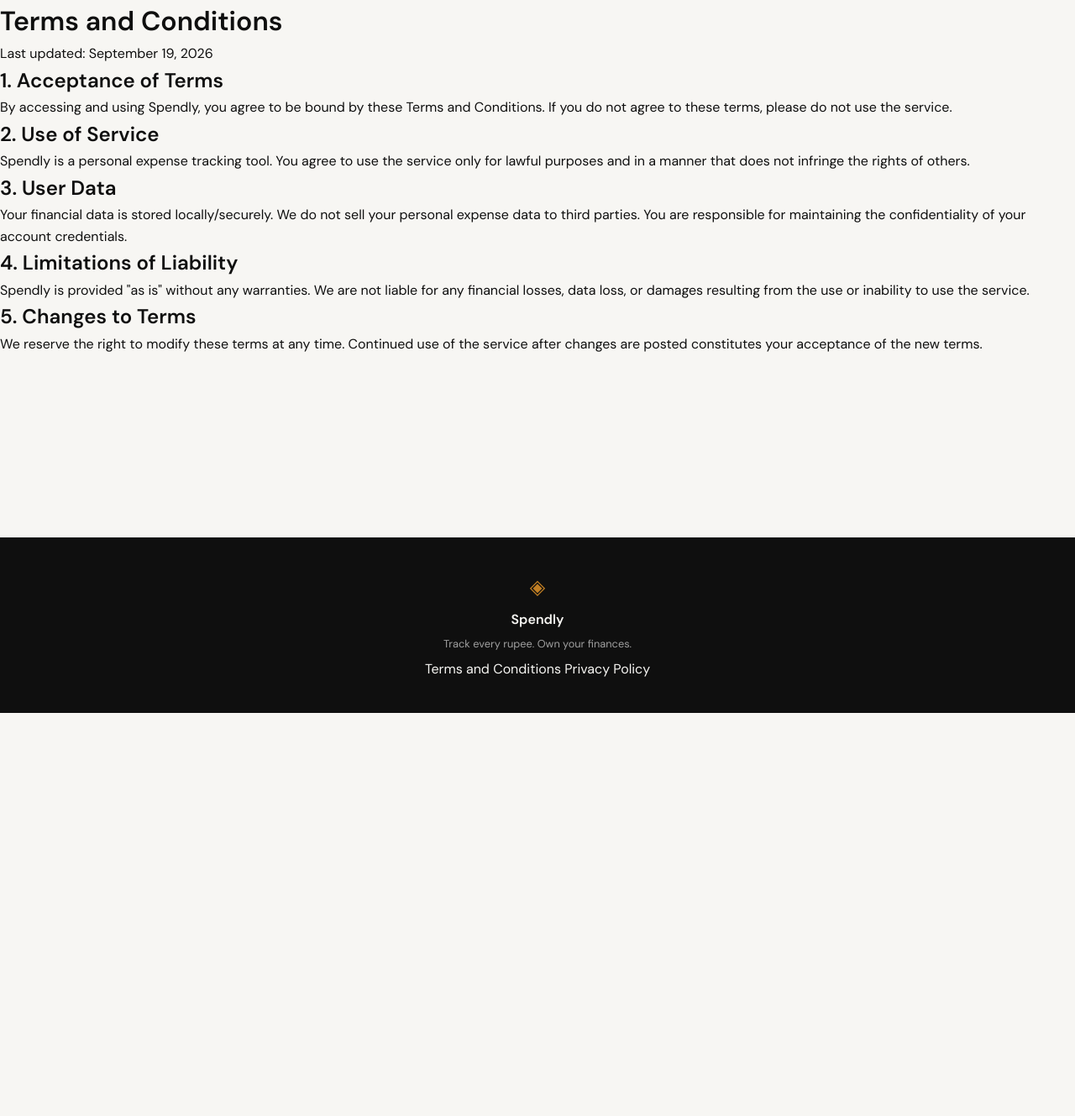
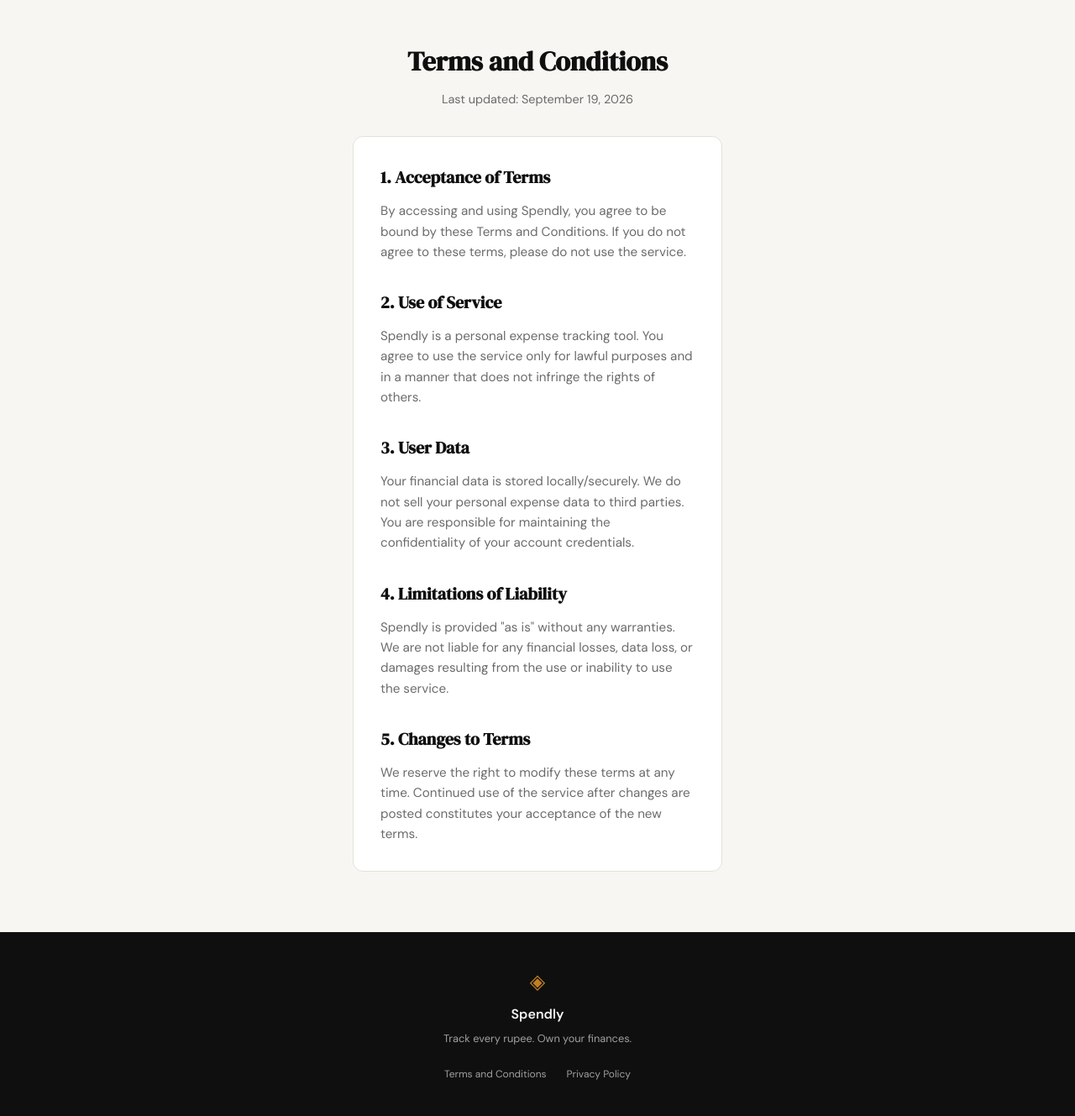
Before and after one commit to HarshShrestha/spendly, a Flask app: page /terms in a window 1280 px wide. Shown: the part 61-1390 px from the top of the page at 84% size. Before the commit the page ends 910 px from the top, so only its background shows below. Run offline with Flask 3, Linux system fonts and the light colour scheme.

Commit message:
landing: enhance privacy policy and terms and conditions pages with improved styling and structure

```diff
--- a/static/css/style.css
+++ b/static/css/style.css
@@ -507,6 +507,23 @@ a { color: inherit; text-decoration: none; }
     color: var(--ink-faint);
 }
 
+.footer-links {
+    display: flex;
+    gap: 1.5rem;
+    margin-top: 1rem;
+    font-size: 0.75rem;
+}
+
+.footer-links a {
+    color: var(--ink-faint);
+    transition: color 0.2s;
+}
+
+.footer-links a:hover {
+    color: var(--paper);
+}
+
+
 /* ------------------------------------------------------------------ */
 /* Responsive                                                          */
 /* ------------------------------------------------------------------ */
--- a/templates/terms.html
+++ b/templates/terms.html
@@ -2,33 +2,39 @@
 {% block title %}Terms and Conditions - Spendly{% endblock %}
 
 {% block content %}
-<div class="container">
-    <h1>Terms and Conditions</h1>
-    <p>Last updated: September 19, 2026</p>
+<div class="auth-section">
+    <div class="auth-container">
+        <div class="auth-header">
+            <h1 class="auth-title">Terms and Conditions</h1>
+            <p class="auth-subtitle">Last updated: September 19, 2026</p>
+        </div>
 
-    <section>
-        <h2>1. Acceptance of Terms</h2>
-        <p>By accessing and using Spendly, you agree to be bound by these Terms and Conditions. If you do not agree to these terms, please do not use the service.</p>
-    </section>
+        <div class="auth-card">
+            <section style="margin-bottom: 2rem;">
+                <h2 style="font-family: var(--font-display); font-size: 1.25rem; margin-bottom: 0.75rem; color: var(--ink);">1. Acceptance of Terms</h2>
+                <p style="color: var(--ink-muted); font-size: 0.95rem;">By accessing and using Spendly, you agree to be bound by these Terms and Conditions. If you do not agree to these terms, please do not use the service.</p>
+            </section>
 
-    <section>
-        <h2>2. Use of Service</h2>
-        <p>Spendly is a personal expense tracking tool. You agree to use the service only for lawful purposes and in a manner that does not infringe the rights of others.</p>
-    </section>
+            <section style="margin-bottom: 2rem;">
+                <h2 style="font-family: var(--font-display); font-size: 1.25rem; margin-bottom: 0.75rem; color: var(--ink);">2. Use of Service</h2>
+                <p style="color: var(--ink-muted); font-size: 0.95rem;">Spendly is a personal expense tracking tool. You agree to use the service only for lawful purposes and in a manner that does not infringe the rights of others.</p>
+            </section>
 
-    <section>
-        <h2>3. User Data</h2>
-        <p>Your financial data is stored locally/securely. We do not sell your personal expense data to third parties. You are responsible for maintaining the confidentiality of your account credentials.</p>
-    </section>
+            <section style="margin-bottom: 2rem;">
+                <h2 style="font-family: var(--font-display); font-size: 1.25rem; margin-bottom: 0.75rem; color: var(--ink);">3. User Data</h2>
+                <p style="color: var(--ink-muted); font-size: 0.95rem;">Your financial data is stored locally/securely. We do not sell your personal expense data to third parties. You are responsible for maintaining the confidentiality of your account credentials.</p>
+            </section>
 
-    <section>
-        <h2>4. Limitations of Liability</h2>
-        <p>Spendly is provided "as is" without any warranties. We are not liable for any financial losses, data loss, or damages resulting from the use or inability to use the service.</p>
-    </section>
+            <section style="margin-bottom: 2rem;">
+                <h2 style="font-family: var(--font-display); font-size: 1.25rem; margin-bottom: 0.75rem; color: var(--ink);">4. Limitations of Liability</h2>
+                <p style="color: var(--ink-muted); font-size: 0.95rem;">Spendly is provided "as is" without any warranties. We are not liable for any financial losses, data loss, or damages resulting from the use or inability to use the service.</p>
+            </section>
 
-    <section>
-        <h2>5. Changes to Terms</h2>
-        <p>We reserve the right to modify these terms at any time. Continued use of the service after changes are posted constitutes your acceptance of the new terms.</p>
-    </section>
+            <section>
+                <h2 style="font-family: var(--font-display); font-size: 1.25rem; margin-bottom: 0.75rem; color: var(--ink);">5. Changes to Terms</h2>
+                <p style="color: var(--ink-muted); font-size: 0.95rem;">We reserve the right to modify these terms at any time. Continued use of the service after changes are posted constitutes your acceptance of the new terms.</p>
+            </section>
+        </div>
+    </div>
 </div>
 {% endblock %}
```
Also changed, not shown: templates/privacy.html (+29 -23 lines).
